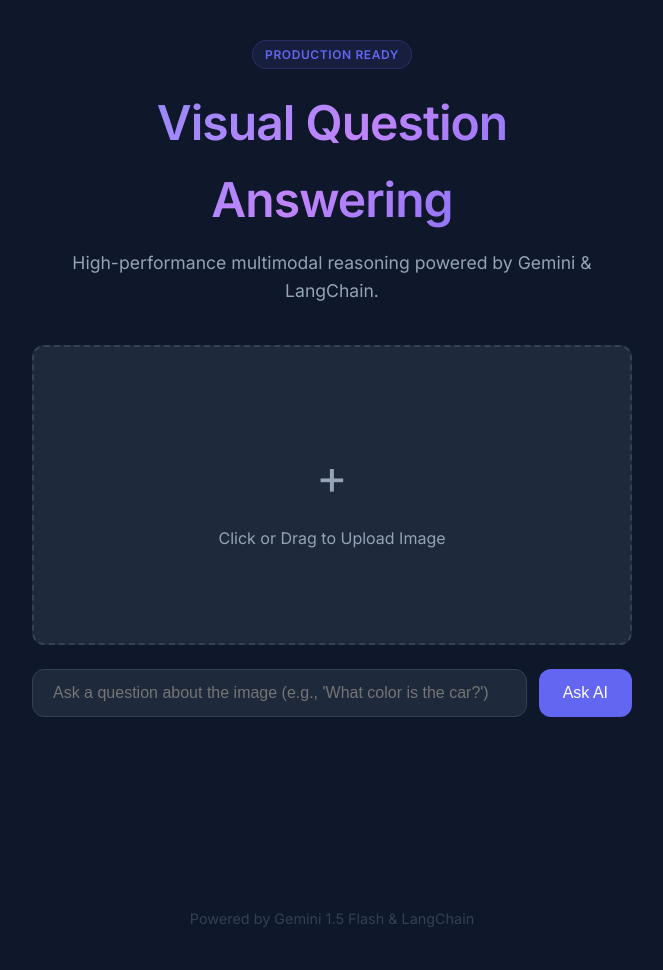
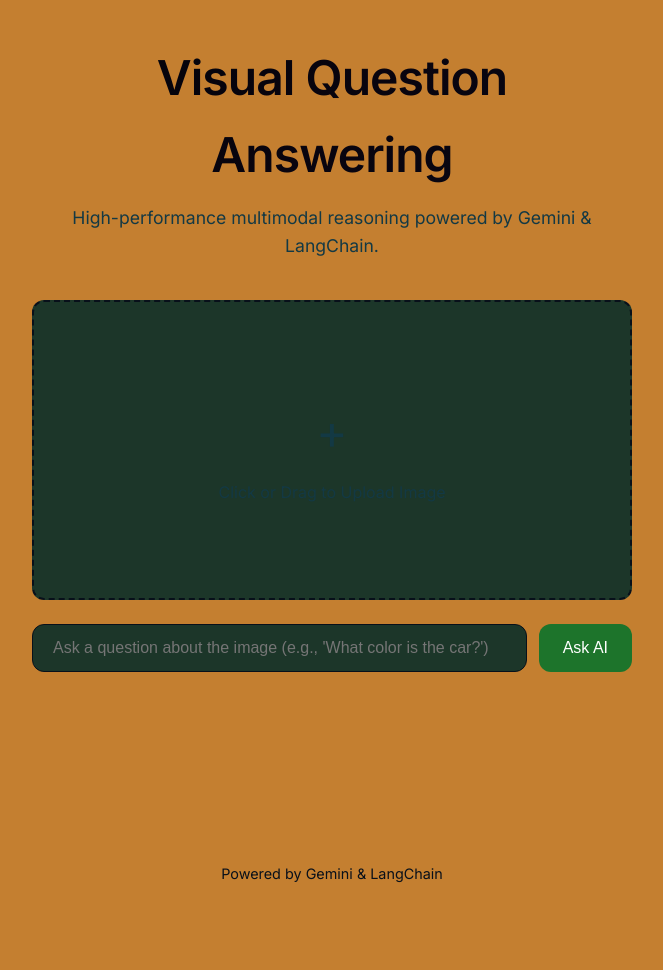
Before and after one commit to Nikhil383/Visual_Question_Answer, a Flask app: page / in a window 1280 px wide. Shown: the whole page, without its empty margins (308-971 px from the left). After the commit the page ends 883 px from the top, so only its background shows below. Run offline with Flask 3, Linux system fonts and the light colour scheme.

Commit message:
update in browser

```diff
--- a/src/static/style.css
+++ b/src/static/style.css
@@ -1,11 +1,11 @@
 :root {
-    --primary-color: #6366f1;
-    --primary-hover: #4f46e5;
-    --bg-color: #0f172a;
-    --card-bg: #1e293b;
+    --primary-color: #1d742b;
+    --primary-hover: #040f05;
+    --bg-color: #c47f30;
+    --card-bg: #1c3629;
     --text-color: #f8fafc;
-    --text-muted: #94a3b8;
-    --border-color: #334155;
+    --text-muted: #133944;
+    --border-color: #08101a;
     --radius: 12px;
     --transition: all 0.3s ease;
 }
@@ -41,7 +41,7 @@
 }
 
 .system-badge {
-    background: rgba(99, 102, 241, 0.1);
+    background: rgba(2, 3, 22, 0.1);
     color: var(--primary-color);
     padding: 4px 12px;
     border-radius: 20px;
@@ -49,7 +49,7 @@
     font-weight: 600;
     text-transform: uppercase;
     letter-spacing: 0.05em;
-    border: 1px solid rgba(99, 102, 241, 0.2);
+    border: 1px solid rgba(16, 16, 22, 0.2);
     margin-bottom: 16px;
     display: inline-block;
 }
@@ -58,7 +58,7 @@
     font-weight: 700;
     font-size: 3rem;
     margin-bottom: 10px;
-    background: linear-gradient(135deg, #818cf8 0%, #c084fc 50%, #6366f1 100%);
+    background: linear-gradient(135deg, #02030a 0%, #09040e 50%, #070714 100%);
     -webkit-background-clip: text;
     background-clip: text;
     -webkit-text-fill-color: transparent;
--- a/src/templates/index.html
+++ b/src/templates/index.html
@@ -12,7 +12,6 @@
 <body>
     <div class="container">
         <header>
-            <div class="system-badge">Production Ready</div>
             <h1>Visual Question Answering</h1>
             <p>High-performance multimodal reasoning powered by Gemini & LangChain.</p>
         </header>
@@ -51,7 +50,7 @@
         </main>
 
         <footer>
-            <p>Powered by Gemini 1.5 Flash & LangChain</p>
+            <p>Powered by Gemini & LangChain</p>
         </footer>
     </div>
 
```
